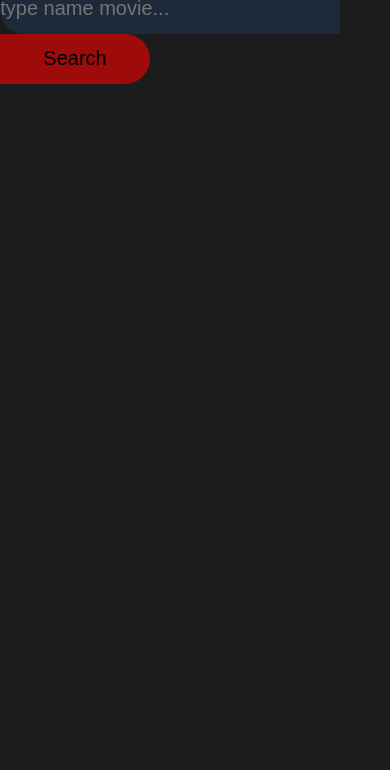
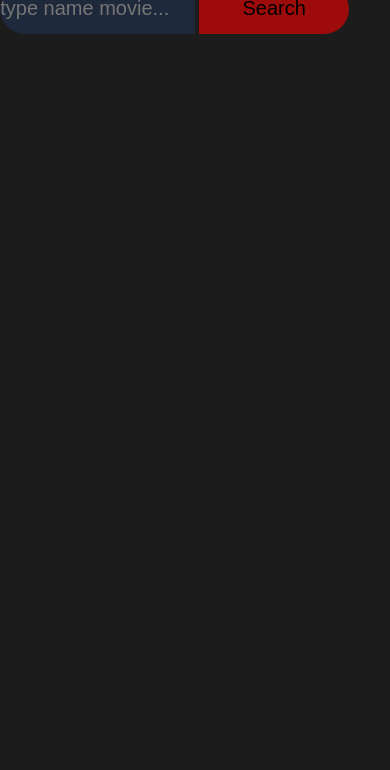
Before and after one commit to urielbang/Movies-App, a plain HTML site: page searchName.html in a window 390 px wide. Shown: the part 74-844 px from the top of the page. Drawn offline with Linux system fonts and the light colour scheme.

Commit message:
responsive

```diff
--- a/css/serachMovieNAme.css
+++ b/css/serachMovieNAme.css
@@ -88,6 +88,9 @@ nav {
   .hamburger {
     display: flex;
   }
+  #formId .nameInput {
+    width: 50%;
+  }
 }
 
 .tvLogo {
--- a/css/style.css
+++ b/css/style.css
@@ -88,6 +88,10 @@ nav {
 
   .hamburger {
     display: flex;
+  }
+
+  .mainPopular .card {
+    width: 30vw;
   }
 }
 
--- a/searchName.html
+++ b/searchName.html
@@ -35,8 +35,13 @@
       </nav>
       <div class="box">
         <form id="formId">
-          <input placeholder="type name movie..." type="text" id="movieInput" />
-          <input type="submit" value="Search" />
+          <input
+            class="nameInput"
+            placeholder="type name movie..."
+            type="text"
+            id="movieInput"
+          />
+          <input class="submitBtn" type="submit" value="Search" />
         </form>
       </div>
       <div id="mainResult"></div>
```
Also changed, not shown: index.html (+1 -1 lines).
